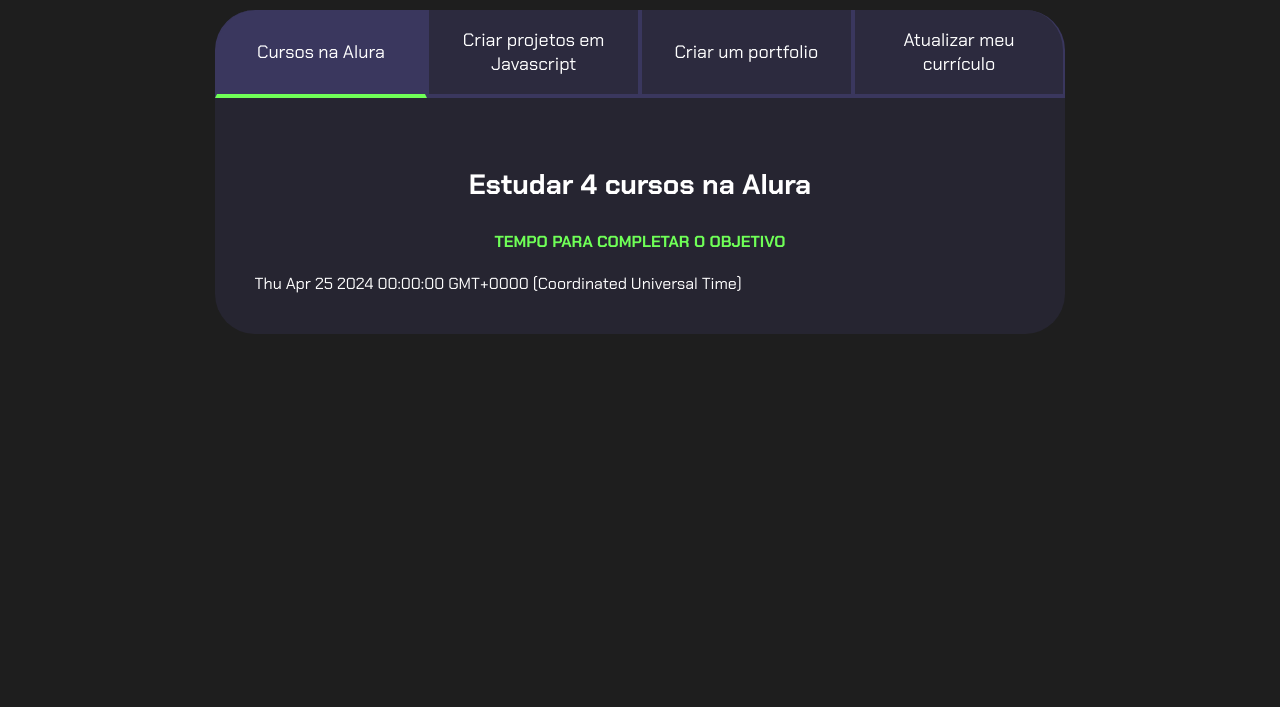
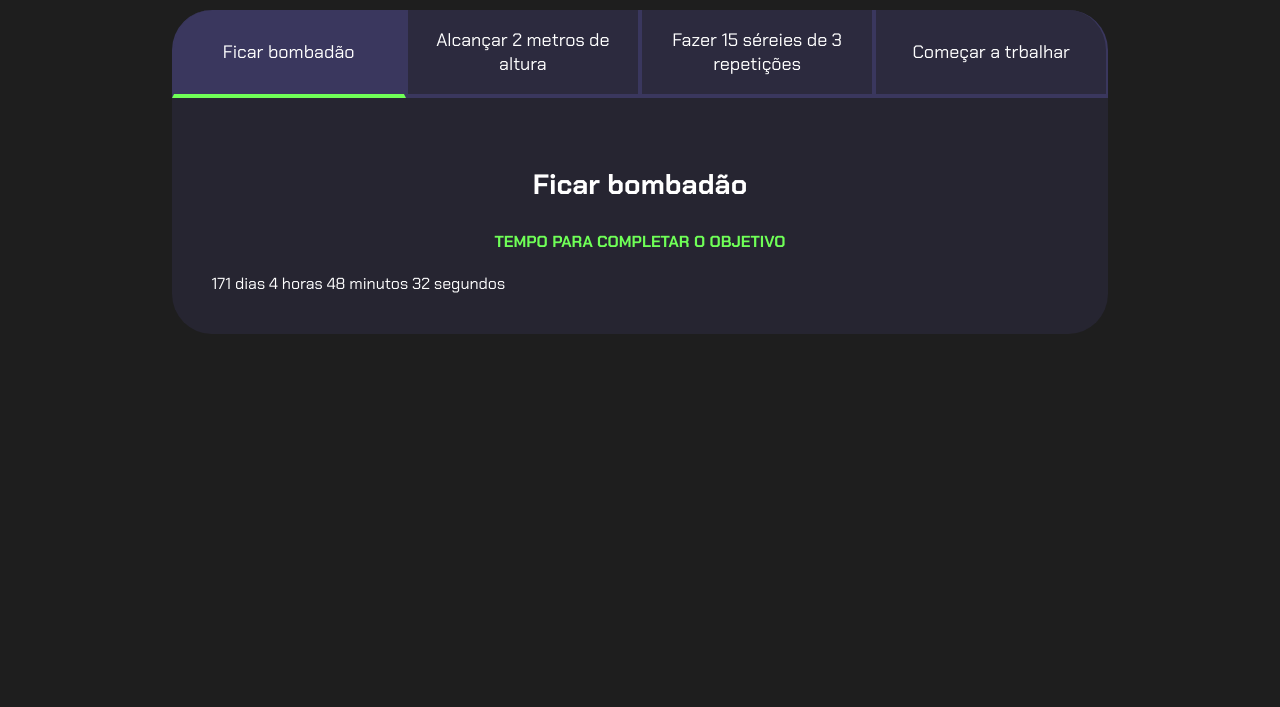
Before and after one commit to XXXJNNY/Projeto-de-vida, a plain HTML site: page index.html in a window 1280 px wide. Shown: the part 93-800 px from the top of the page. Drawn offline with Linux system fonts and the light colour scheme.

Commit message:
Add files via upload

```diff
--- a/index.html
+++ b/index.html
@@ -8,32 +8,32 @@
 </head>
 <body>
     <section class="conteudo-principal">
-        <h2 class="titulo-principal">Meus Objetivos do ano<span>_</span></h2>
+        <h2 class="titulo-principal">Objetivos do ano<span>_</span></h2>
         <div class="conteudo">
         <div class="botoes">
-            <button class="botao ativo">Cursos na Alura</button>
-            <button class="botao">Criar projetos em Javascript</button>
-            <button class="botao">Criar um portfolio</button>
-            <button class="botao">Atualizar meu currículo</button>
+            <button class="botao ativo">Ficar bombadão</button>
+            <button class="botao">Alcançar 2 metros de altura</button>
+            <button class="botao">Fazer 15 séreies de 3 repetições</button>
+            <button class="botao">Começar a trbalhar</button>
         </div>
         <div class="abas-textos">
             <div class="aba-conteudo ativo">
-                <h3 class="aba-conteudo-titulo-principal">Estudar 4 cursos na Alura</h3>
+                <h3 class="aba-conteudo-titulo-principal">Ficar bombadão</h3>
                 <h4 class="aba-conteudo-titulo-secundario">Tempo para completar o objetivo</h4>
              <div class="contador"></div>
             </div>
             <div class="aba-conteudo">
-                <h3 class="aba-conteudo-titulo-principal">Criar 5 projetos em Javascript</h3>
+                <h3 class="aba-conteudo-titulo-principal">Alcançar 2 metros de altura</h3>
                 <h4 class="aba-conteudo-titulo-secundario">Tempo para completar o objetivo</h4>
              <div class="contador"></div>
             </div>
             <div class="aba-conteudo">
-                <h3 class="aba-conteudo-titulo-principal">Criar um portfolio com os meus 3 melhores projetos</h3>
+                <h3 class="aba-conteudo-titulo-principal">Fazer 15 séries de 3 repetições</h3>
                 <h4 class="aba-conteudo-titulo-secundario">Tempo para completar o objetivo</h4>
              <div class="contador"></div>
             </div>
             <div class="aba-conteudo">
-                <h3 class="aba-conteudo-titulo-principal">Atualizar meu curriculo com os certificados da Alura</h3>
+                <h3 class="aba-conteudo-titulo-principal">Começar a trbalhar</h3>
                 <h4 class="aba-conteudo-titulo-secundario">Tempo para completar o objetivo</h4>
              <div class="contador"></div>
             </div>
--- a/main.js
+++ b/main.js
@@ -1,19 +1,36 @@
 const botoes = document.querySelectorAll(".botao");
-const textos= document.querySelectorAll(".aba-conteudo");
-const contadores= document.querySelectorAll(".contador");
-const tempoObjetivo1= new Date("2024-04-25");
-contadores[0].textContent =tempoObjetivo1;
-for(let i=0;i <botoes.length;i++){
-    botoes[i].onclick = function(){
+const textos = document.querySelectorAll(".aba-conteudo");
 
-        for(let j=0;j<botoes.length;j++){
+for (let i = 0; i < botoes.length; i++) {
+    botoes[i].onclick = function () {
+
+        for (let j = 0; j < botoes.length; j++) {
             botoes[j].classList.remove("ativo");
             textos[j].classList.remove("ativo");
-
         }
 
         botoes[i].classList.add("ativo");
         textos[i].classList.add("ativo");
-
     }
 }
+
+const contadores = document.querySelectorAll(".contador");
+const tempoObjetivo1 = new Date("2024-10-05T00:00:00");
+
+
+contadores[0].textContent = calculaTempo(tempoObjetivo1);
+
+function calculaTempo(tempoObjetivo) {
+    let tempoAtual = new Date();
+    let tempoFinal = tempoObjetivo - tempoAtual;
+    let segundos = Math.floor(tempoFinal / 1000);
+    let minutos = Math.floor(segundos / 60);
+    let horas = Math.floor(minutos / 60);
+    let dias = Math.floor(horas / 24);
+
+    segundos %= 60;
+    minutos %= 60;
+    horas %= 24;
+
+ return dias + " dias " + horas + " horas " + minutos + " minutos " + segundos + " segundos";
+}
```
Also changed, not shown: 1 other file.
